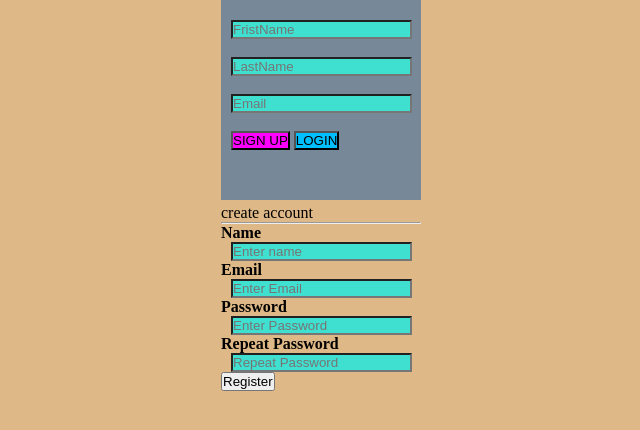
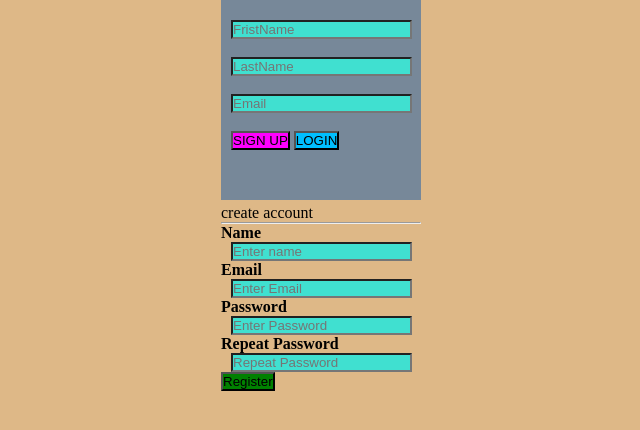
Before and after one commit to mmogadesi0/git-projects1, a plain HTML site: page login.html in a window 1280 px wide. Shown: the whole page, without its empty margins (319-959 px from the left). Drawn offline with Linux system fonts and the light colour scheme.

Commit message:
adding registeration account style to the style.css

```diff
--- a/style.css
+++ b/style.css
@@ -31,3 +31,6 @@ input{
 #login{
     background-color:deepskyblue;
 }
+.registerbtn{
+    background-color:green;
+}
```
